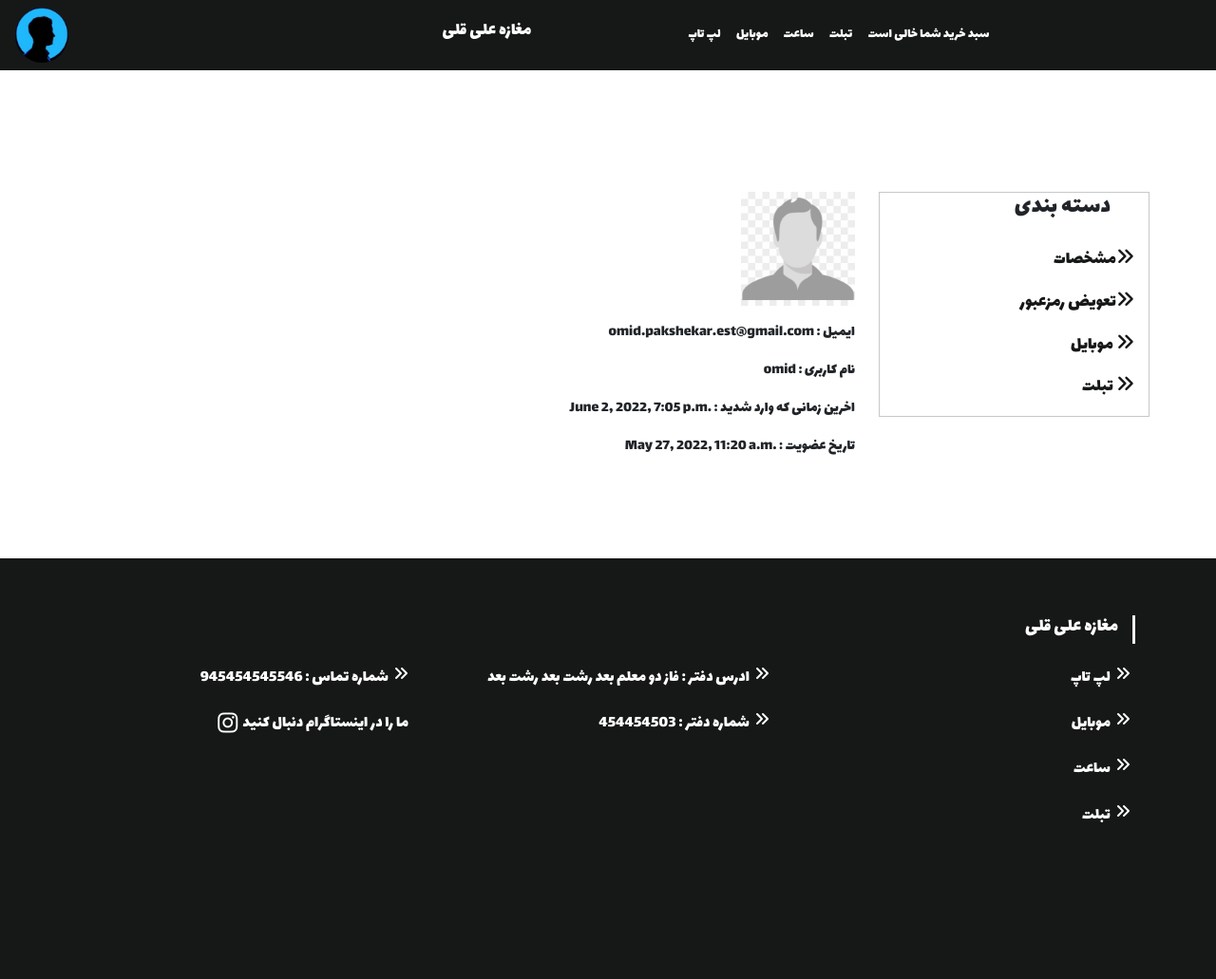
After one commit to omidPakshekar/Django-Ecommerce, a Django app: page /customers/profile/ in a window 1280 px wide. The commit adds this page. Shown: the whole page at 95% size. Run offline with Django 3.2, Linux system fonts and the light colour scheme; a user stored in the database is signed in; data comes from the database, SQL or seed files in the repository; both versions use the stored data as it was after the commit; parts of the project's set-up code (start-up, migrations or seed data) failed here and were passed over; some libraries are stand-ins or nearby versions; some web fonts are replaced.

Commit message:
add asynchronous task, change cart detail template into responvie , create profile for user

```diff
--- a/cart/views.py
+++ b/cart/views.py
@@ -34,4 +34,4 @@ def cart_detail(request):
                 'quantity' : item['quantity'],
                 'update'   : True
         })
-    return render(request, 'cart/cart_detail.html', {'cart' : cart})
+    return render(request, 'cart/cart_detail.html', {'cart' : cart, 'cart_len': len(cart)})
--- /dev/null
+++ b/customers/templates/customers/profile.html
@@ -0,0 +1,15 @@
+{% extends 'customers_base.html' %}
+{% load static %}
+
+{% block content2 %}
+
+  <div class="" style="float:right; margin-right:10px; text-align:right;">
+    <p ><img style="width:120px;" src="{{user.profile_image.url}}" alt=""></p>
+    <p>{{user.email}} : ایمیل</p>
+    <p>{{user.username}} : نام کاربری </p>
+    <p>{{user.last_login}} : اخرین زمانی که وارد شدید</p>
+    <p>{{user.date_joined}} : تاریخ عضویت</p>
+    <p></p>
+  </div>
+
+{% endblock %}
--- /dev/null
+++ b/customers/templates/customers_base.html
@@ -0,0 +1,101 @@
+{% extends 'base.html' %}
+{% load static %}
+{% load thumbnail %}
+
+{% block title %}
+  <title> پروفایل</title>
+{% endblock title %}
+
+{% block add_css %}
+<link rel="stylesheet" media="screen" href="https://fontlibrary.org/face/xb-titre" type="text/css"/>
+
+{% endblock add_css %}
+{% block content %}
+
+<div style="margin-top: 10%;" class="container">
+    <div class="row">
+      <div class="disp-none col-md-12 div-list-a" href="#" style="text-align:right; ">
+          <span><a style="{% if slug == 'tablet' %}color: #e99c2e; {% endif %}" class="font-Lalezar" href="{% url 'customers:profile'  %}">مشخصات</a></span>
+          <span><a style="{% if slug == 'laptop' %}color: #e99c2e; {% endif %}"  class="font-Lalezar" href="{% url 'products:list-product-category' category_slug='laptop' %}">تعویض رمزعبور</a></span>
+          <span><a style="{% if slug == 'mobile' %}color: #e99c2e; {% endif %}" class="font-Lalezar" href="{% url 'products:list-product-category' category_slug='mobile' %}"> پیگیری سفارش ها</a></span>
+          <span><a style="{% if slug == 'watch' %}color: #e99c2e; {% endif %}" class="font-Lalezar" href="{% url 'products:list-product-category' category_slug='watch' %}">تعویض عکس پروفایل </a></span>
+      </div>
+      <div class="btn-collapse-cg col-sm-12 col-md-12">
+        <button style="font-size: 1rem;"  class="openbtn font-Lalezar" onclick="openNav()">فیلتر کردن ☰</button>
+      </div>
+      <div class="col-sm-12 col-lg-9 col-md-12">
+        {% block content2 %}
+
+
+        {% endblock content2 %}
+
+      </div> <!-- col-md-8 -->
+
+      <div style="height: 20%;" class= "product-box product-box-display  col-sm-12 col-lg-3 col-md-12">
+        <h3 class="ul-li font-Lalezar-h3">دسته بندی</h3>
+            <ul>
+              <form class="" action="." method="get">
+              <li class="ul-li "><a class="col-3-a a-hover font-Lalezar" href="{% url 'customers:profile' %}">مشخصات<i class="fa fa-angle-double-right"></i></a></li>
+                <li class="ul-li"><a class="col-3-a a-hover  font-Lalezar" href="{% url 'products:list-product-category' category_slug='watch' %}">تعویض رمزعبور<i class="fa fa-angle-double-right"></i></a></li>
+                <li class="ul-li"><a class="col-3-a  font-Lalezar" href="{% url 'products:list-product-category' category_slug='mobile' %}">موبایل <i class="fa fa-angle-double-right"></i></a></li>
+                <li class="ul-li"><a class="col-3-a  font-Lalezar" href="{% url 'products:list-product-category' category_slug='tablet' %}">تبلت <i class="fa fa-angle-double-right"></i></a></li>
+                </form>
+              </div>
+  </div> <!-- outter row -->
+  <div id="mySidebar" class="sidebar  ">
+    <h3 style="font-size:2rem;" class="ul-li font-Lalezar">دسته بندی</h3>
+        <ul class="sidebar-li-a">
+          <a href="javascript:void(0)" class="closebtn" onclick="closeNav()">×</a>
+          <form  action="." method="get">
+
+              <li class="ul-li"><a class="col-3-a a-hover font-Lalezar" href="{% url 'customers:profile' %}">مشخصات<i class="fa fa-angle-double-right"></i></a></li>
+              <li class="ul-li"><a class="col-3-a a-hover font-Lalezar" href="{% url 'products:list-product-category' category_slug='watch' %}">تعویض رمزعبور<i class="fa fa-angle-double-right"></i></a></li>
+              <li class="ul-li"><a class="col-3-a a-hover font-Lalezar" href="{% url 'products:list-product-category' category_slug='mobile' %}">پیگیری سفارش ها<i class="fa fa-angle-double-right"></i></a></li>
+              <li class="ul-li"><a class="col-3-a  font-Lalezar" href="{% url 'products:list-product-category' category_slug='tablet' %}">تعویض عکس پروفایل<i class="fa fa-angle-double-right"></i></a></li>
+            </form>
+          </ul>
+        </div>
+
+  {% if object_list %}
+
+    <div class="pagination page-div">
+      <span class="step-links">
+        {% if page_obj.has_next %}
+            &laquo;
+            <a class="page-first"  href="?page={{ page_obj.paginator.num_pages }}&{{ urlp  }}">اخرین صفحه</a>
+            <a class="page-next" href="?page={{ page_obj.next_page_number }}&{{ urlp  }}">صفحه بعدی</a>
+        {% endif %}
+
+
+        <span  class="current page-number">
+            صفحه {{ page_obj.number }} از {{ page_obj.paginator.num_pages }}.
+        </span>
+
+        {% if page_obj.has_previous %}
+          <a class="page-prev" href="?page={{ page_obj.previous_page_number }}&{{ urlp  }}">صفحه قبلی</a>
+          <a href="?page=1&{{ urlp  }}" class="page-last">  اولین صفحه </a>
+          &raquo;
+        {% endif %}
+
+      </span>
+    </div>
+{% endif %}
+  </div> <!-- container -->
+
+
+<script>
+  function openNav() {
+    // document.getElementById("mySidebar").style.display = "block";
+
+    document.getElementById("mySidebar").style.width = "100%";
+    document.getElementById("main").style.marginRight = "250px";
+  }
+
+  function closeNav() {
+    // document.getElementById("mySidebar").style.display = "none";
+
+    document.getElementById("mySidebar").style.width = "0%";
+    document.getElementById("main").style.marginRight= "0";
+  }
+  </script>
+{% endblock content %}
--- /dev/null
+++ b/customers/urls.py
@@ -0,0 +1,17 @@
+from django.urls import path, include
+from . import views
+from django.conf import settings
+from django.conf.urls.static import static
+from django.contrib.auth.decorators import login_required, permission_required
+
+
+
+
+app_name = 'customers'
+urlpatterns = [
+    path('profile/', login_required(views.ProfileView.as_view()), name='profile'),
+    path('profile/<slug:slug>/', login_required(views.ProfileView.as_view()), name='customers-slug')
+    # path('remove/<int:product_id>/', views.cart_remove, name='cart_remove'),
+]
+
+# + static(settings.STATIC_URL, document_root=settings.STATIC_ROOT)
--- a/customers/views.py
+++ b/customers/views.py
@@ -1,3 +1,21 @@
-from django.shortcuts import render
+from django.shortcuts import render, redirect, get_object_or_404
+from django.views.decorators.http import require_POST
+from django.views.generic import ( ListView, DetailView,
+                    TemplateView, CreateView)
+from .models import CustomUser
+from orders.models import Order
 
-# Create your views here.
+class ProfileView(TemplateView):
+    template_name = 'customers/profile.html'
+
+    # redirect = 'orders:order-created'
+    def get_context_data(self, **kwargs):
+        context = super().get_context_data(**kwargs)
+        user_ = CustomUser.objects.get(email=self.request.user)
+        slug_ = self.kwargs.get('slug')
+        order_ = None
+        if slug_ == "order-history":
+            order_ = Order.objects.filter(user= user_)
+            self.template_name = 'customers/order_history.html'
+        context.update({'user': user_, 'order_': order_})
+        return context
--- a/homepage/templates/base.html
+++ b/homepage/templates/base.html
@@ -28,15 +28,20 @@
 
   <link href="https://fonts.googleapis.com/css2?family=Lalezar&display=swap" rel="stylesheet">
 <link href="https://fonts.googleapis.com/css2?family=Lateef&display=swap" rel="stylesheet">
+  <style media="screen">
+    * {
+      font-family: 'Lalezar', cursive;
+    }
 
+  </style>
 </head>
 <body>
 
 <header>
   <nav class="nav-s navbar navbar-expand-lg navbar-light ">
     <div class="logo " >
-      <a  href="{% url 'homepage:home-page' %}">
-          <img   class="rounded-circle" src="{% static 'home/assets/photo/logo/logo.jpeg' %}" alt="لوگو">
+      <a  href="{% url 'customers:profile' %}">
+          <img   class="rounded-circle" style="width:75%;" src="{% static 'home/assets/photo/profile_pic.jpg' %}" alt="لوگو">
       </a>
 
     </div>
--- a/products/urls.py
+++ b/products/urls.py
@@ -13,6 +13,5 @@ urlpatterns = [
     path('<slug:category_slug>/', views.ProductListView.as_view(), name='list-product-category'),
     path('<int:id>/<str:slug>/', views.ProductDetailView.as_view(), name='product-detail'),
     path('delete/<int:id>/<str:slug>/', views.ProductDeleteView.as_view(), name='product-delete'),
-    path('update/<int:id>/<str:slug>/', views.ProductDetailView.as_view(), name='product-update')
 #
 ]
--- a/store/__init__.py
+++ b/store/__init__.py
@@ -0,0 +1,2 @@
+#import celery
+from .celery import app as celery_app
--- a/store/settings.py
+++ b/store/settings.py
@@ -175,6 +175,7 @@ AUTHENTICATION_BACKENDS = (
 
 EMAIL_BACKEND = 'django.core.mail.backends.console.EmailBackend'
 
+LOGIN_REDIRECT_URL = '/'
 # Default primary key field type
 # https://docs.djangoproject.com/en/3.2/ref/settings/#default-auto-field
 
--- a/store/urls.py
+++ b/store/urls.py
@@ -10,6 +10,7 @@ urlpatterns = [
     path('products/', include('products.urls')),
     path('cart/', include('cart.urls')),
     path('orders/', include("orders.urls")),
+    path('customers/', include('customers.urls')),
 
 ]
 
```
Also changed, not shown: cart/static/cart/css/cart_css.css (+43 -0 lines), cart/templates/cart/cart_detail.html (+46 -8 lines), customers/templates/customers/order_history.html (added, +64 -0 lines), orders/tasks.py (added, +14 -0 lines), orders/views.py (+6 -10 lines), store/celery.py (added, +11 -0 lines), db.sqlite3, homepage/static/home/assets/photo/profile_pic.jpg (added).
